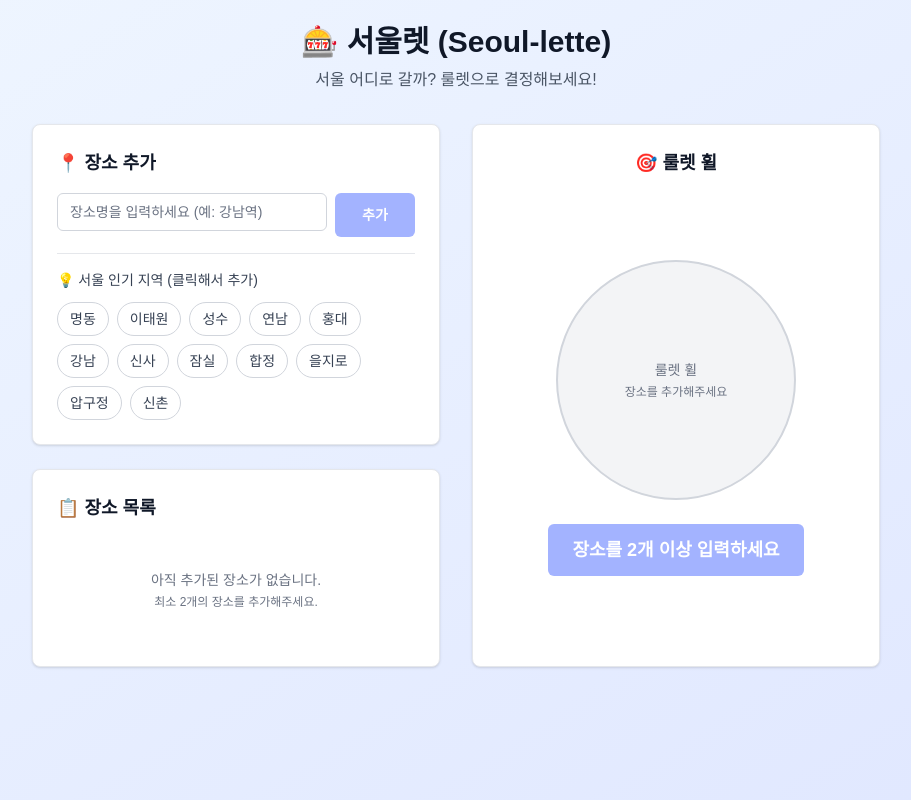
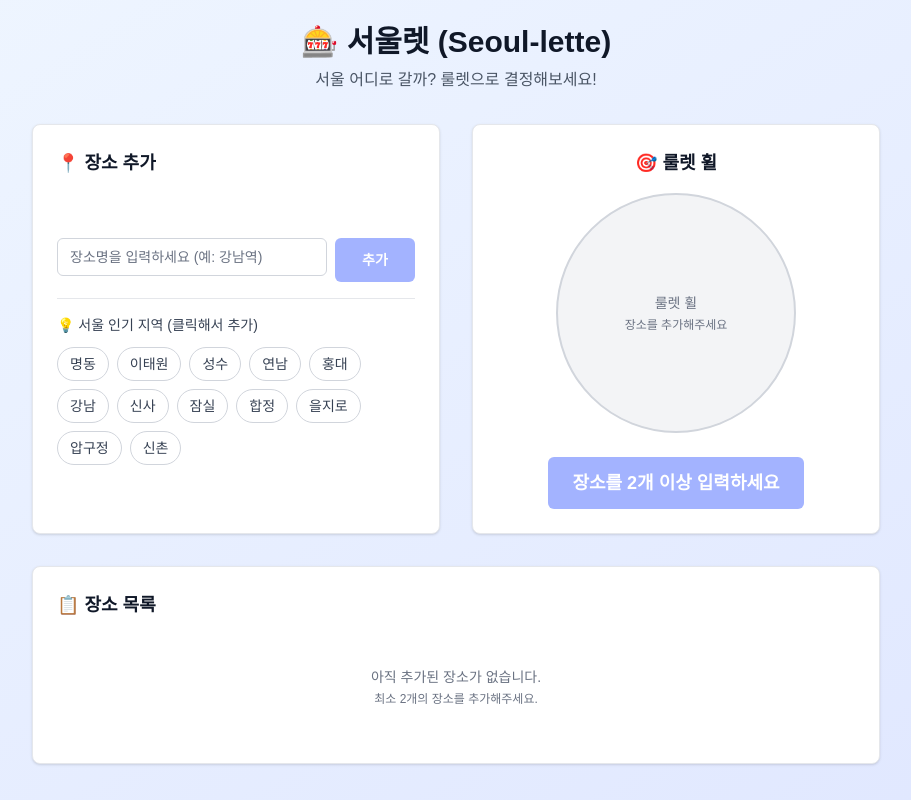
Before and after one commit to fullkeem/seoullette, a Next.js app: page / in a window 1280 px wide. Shown: the whole page, without its empty margins (184-1095 px from the left). Built offline with nearby package versions, Linux system fonts and the light colour scheme.

Commit message:
feat: 룰렛 게임 UI 개선 및 반응형 디자인 적용
- 장소 목록 컴포넌트의 레이아웃을 개선하여 반응형 디자인 적용
- 모바일 및 데스크톱에서 장소 추가 및 목록 표시 방식 변경
- 스핀 버튼 및 상태 표시 추가로 사용자 경험 향상

```diff
--- a/src/components/forms/place-list.tsx
+++ b/src/components/forms/place-list.tsx
@@ -68,7 +68,7 @@ export function PlaceList({
       </div>
 
       {/* 장소 목록 */}
-      <div className="space-y-2 max-h-64 sm:max-h-80 overflow-y-auto">
+      <div className="space-y-2 lg:grid lg:grid-cols-2 lg:gap-3 lg:space-y-0 max-h-64 sm:max-h-80 lg:max-h-96 overflow-y-auto">
         {places.map((place) => (
           <PlaceItem
             key={place.id}
--- a/src/components/roulette/roulette-game.tsx
+++ b/src/components/roulette/roulette-game.tsx
@@ -90,10 +90,9 @@ export function RouletteGame() {
       </div>
 
       {/* 메인 게임 영역 */}
-      <div className="grid grid-cols-1 lg:grid-cols-2 gap-6 lg:gap-8 items-stretch">
-        {/* 왼쪽: 장소 입력 및 목록 */}
-        <div className="flex flex-col space-y-4 sm:space-y-6 h-full">
-          <div className="bg-white rounded-lg border border-gray-200 p-4 sm:p-6 shadow-sm">
+      <div className="space-y-6 lg:space-y-8">
+        {/* 모바일: 장소 추가 */}
+        <div className="lg:hidden bg-white rounded-lg border border-gray-200 p-4 sm:p-6 shadow-sm">
           <h2 className="text-base sm:text-lg font-semibold text-gray-900 mb-3 sm:mb-4">
             📍 장소 추가
           </h2>
@@ -104,7 +103,8 @@ export function RouletteGame() {
           />
         </div>
 
-          <div className="bg-white rounded-lg border border-gray-200 p-4 sm:p-6 shadow-sm flex-1">
+        {/* 모바일: 장소 목록 */}
+        <div className="lg:hidden bg-white rounded-lg border border-gray-200 p-4 sm:p-6 shadow-sm">
           <h2 className="text-base sm:text-lg font-semibold text-gray-900 mb-3 sm:mb-4">
             📋 장소 목록
           </h2>
@@ -115,10 +115,58 @@ export function RouletteGame() {
             disabled={isSpinning || isAnimating}
           />
         </div>
+
+        {/* 모바일: 룰렛 휠 */}
+        <div className="lg:hidden bg-white rounded-lg border border-gray-200 p-4 sm:p-6 shadow-sm">
+          <h2 className="text-base sm:text-lg font-semibold text-gray-900 mb-3 sm:mb-4 text-center">
+            🎯 룰렛 휠
+          </h2>
+          <div className="flex flex-col items-center justify-center space-y-4 sm:space-y-6">
+            {/* 룰렛 휠 */}
+            <RouletteWheel
+              places={places}
+              rotation={rotation}
+              size={280}
+              className="mx-auto w-full max-w-[280px]"
+            />
+
+            {/* 스핀 버튼 */}
+            <SpinButton
+              places={places}
+              isSpinning={isSpinning || isAnimating}
+              onSpin={handleSpin}
+              disabled={!canSpin}
+            />
+
+            {/* 상태 표시 */}
+            {(isSpinning || isAnimating) && (
+              <div className="text-center">
+                <div className="inline-flex items-center px-3 py-2 rounded-full text-xs sm:text-sm font-medium bg-blue-100 text-blue-800">
+                  <div className="animate-spin -ml-1 mr-2 h-4 w-4 border-2 border-blue-600 border-t-transparent rounded-full"></div>
+                  {isSpinning ? "결과 계산 중..." : "룰렛 돌아가는 중..."}
+                </div>
+              </div>
+            )}
+          </div>
         </div>
 
-        {/* 오른쪽: 룰렛 휠 및 스핀 버튼 */}
-        <div className="flex flex-col h-full">
+        {/* 데스크톱: 윗 라인 (장소 추가 + 룰렛 휠) */}
+        <div className="hidden lg:grid lg:grid-cols-2 gap-6 lg:gap-8">
+          {/* 장소 추가 섹션 */}
+          <div className="bg-white rounded-lg border border-gray-200 p-4 sm:p-6 shadow-sm h-full flex flex-col">
+            <h2 className="text-base sm:text-lg font-semibold text-gray-900 mb-3 sm:mb-4">
+              📍 장소 추가
+            </h2>
+            <div className="flex-1 flex flex-col justify-center">
+              <PlaceInput
+                onAddPlace={handleAddPlace}
+                existingPlaces={placeNames}
+                disabled={isSpinning || isAnimating}
+              />
+            </div>
+          </div>
+
+          {/* 룰렛 휠 섹션 */}
           <div className="bg-white rounded-lg border border-gray-200 p-4 sm:p-6 shadow-sm h-full flex flex-col">
             <h2 className="text-base sm:text-lg font-semibold text-gray-900 mb-3 sm:mb-4 text-center">
               🎯 룰렛 휠
@@ -153,6 +201,19 @@ export function RouletteGame() {
             </div>
           </div>
         </div>
+
+        {/* 데스크톱: 아래 라인 (장소 목록) */}
+        <div className="hidden lg:block bg-white rounded-lg border border-gray-200 p-4 sm:p-6 shadow-sm">
+          <h2 className="text-base sm:text-lg font-semibold text-gray-900 mb-3 sm:mb-4">
+            📋 장소 목록
+          </h2>
+          <PlaceList
+            places={places}
+            onRemove={removePlace}
+            onClearAll={clearPlaces}
+            disabled={isSpinning || isAnimating}
+          />
+        </div>
       </div>
 
       {/* 결과 모달 */}
```
Lines whose indentation alone changed are shown as unchanged.
